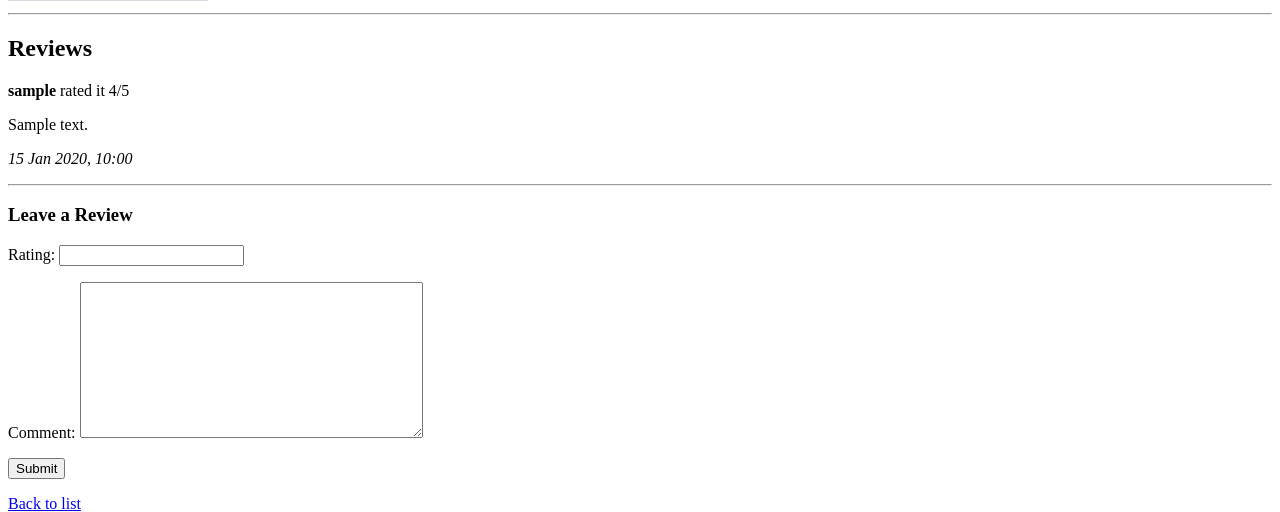
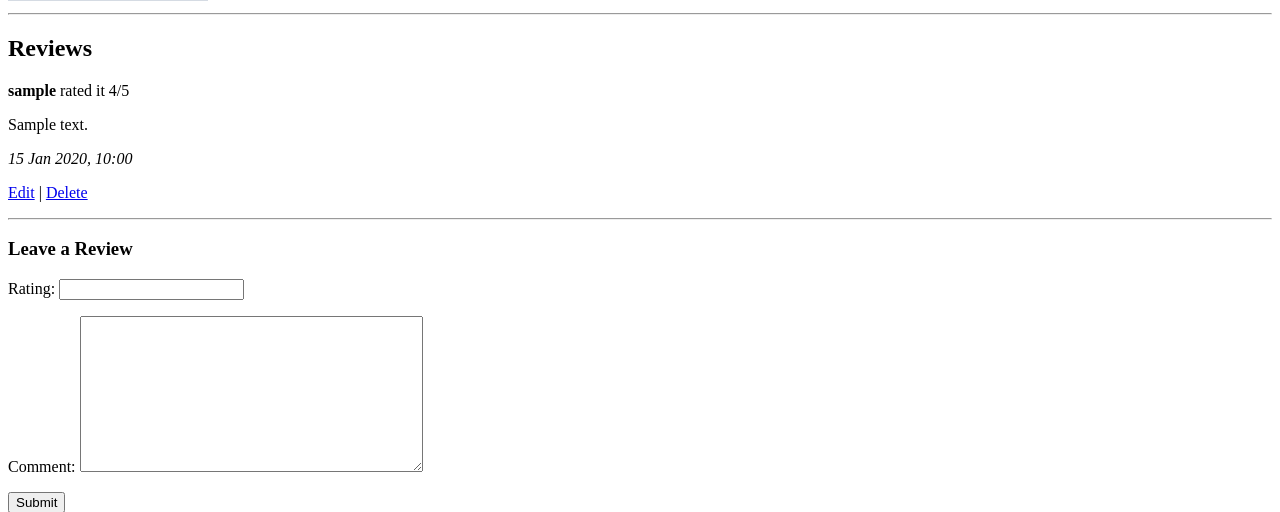
Before and after one commit to selocan0/wad2-cinerate, a Django app: page /movies/1/ in a window 1280 px wide. Shown: the part 352-864 px from the top of the page. Run offline with Django 3.2, Linux system fonts and the light colour scheme; a user stored in the database is signed in; tables that the repository leaves empty hold one stand-in row (values such as "Sample post"); grey boxes marked "Sample" are stand-in pictures.

Commit message:
Implement review editing and fix movie detail display

```diff
--- a/core/urls.py
+++ b/core/urls.py
@@ -9,5 +9,7 @@ urlpatterns = [
     path('movies/<int:pk>/favorite/', views.toggle_favorite, name='toggle_favorite'),
     path('profile/', views.profile, name='profile'),
     path('signup/', signup, name='signup'),
+    path('reviews/<int:pk>/edit/', views.edit_review, name='edit_review'),
+    path('reviews/<int:pk>/delete/', views.delete_review, name='delete_review'),
 
 ]
--- a/core/views.py
+++ b/core/views.py
@@ -8,6 +8,37 @@ from django.contrib.auth.decorators import login_required
 from django.contrib.auth.forms import UserCreationForm
 from django.contrib.auth import login
 from django.shortcuts import render, redirect
+from django.http import HttpResponseForbidden
+
+@login_required
+def delete_review(request, pk):
+    review = get_object_or_404(Review, pk=pk)
+
+    if review.user != request.user:
+        return HttpResponseForbidden("You can only delete your own reviews.")
+
+    movie_pk = review.movie.pk
+    review.delete()
+    return redirect('movie_detail', pk=movie_pk)
+
+
+@login_required
+def edit_review(request, pk):
+    review = get_object_or_404(Review, pk=pk)
+
+    if review.user != request.user:
+        return HttpResponseForbidden("You can only edit your own reviews.")
+
+    if request.method == 'POST':
+        form = ReviewForm(request.POST, instance=review)
+        if form.is_valid():
+            form.save()
+            return redirect('movie_detail', pk=review.movie.pk)
+    else:
+        form = ReviewForm(instance=review)
+
+    return render(request, 'edit_review.html', {'form': form, 'review': review})
+
 
 def signup(request):
     if request.method == 'POST':
--- a/templates/movie_detail.html
+++ b/templates/movie_detail.html
@@ -38,8 +38,17 @@
       <p><strong>{{ review.user.username }}</strong> rated it {{ review.rating }}/5</p>
       <p>{{ review.comment }}</p>
       <p><em>{{ review.timestamp|date:"d M Y, H:i" }}</em></p>
+
+      {% if review.user == user %}
+        <p>
+          <a href="{% url 'edit_review' review.pk %}">Edit</a> |
+          <a href="{% url 'delete_review' review.pk %}">Delete</a>
+        </p>
+      {% endif %}
+
       <hr>
     </div>
+
     {% empty %}
       <p>No reviews yet. Be the first to review!</p>
     {% endfor %}
```
Also changed, not shown: templates/delete_review.html (added, +12 -0 lines), templates/edit_review.html (added, +11 -0 lines). Lines whose indentation alone changed are shown as unchanged.
